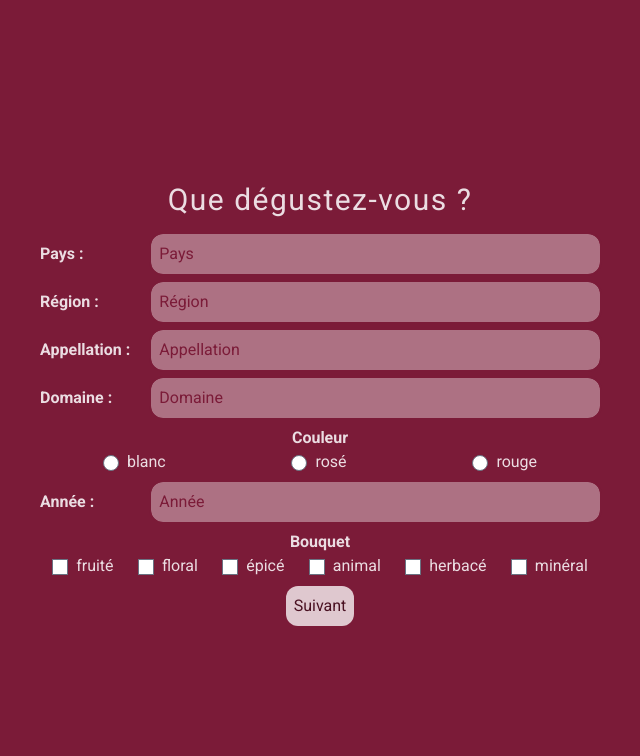
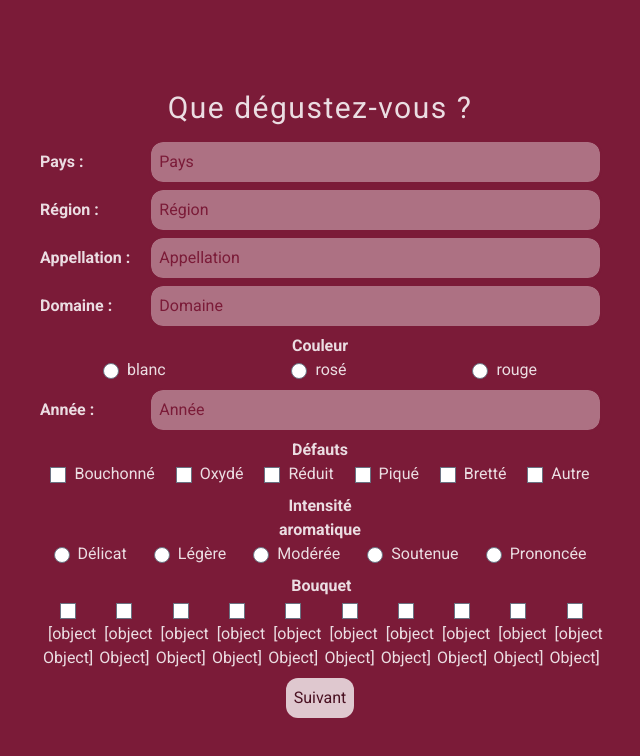
Before and after one commit to Hellharicot/grosflacon, an Angular app in the folder frontend/: page /new-tasting-note in a window 1280 px wide. Shown: the top 756 px of the page, without its empty margins (320-960 px from the left). Built offline with nearby package versions, Linux system fonts and the light colour scheme.

Commit message:
refactor: adds aroma data, redefines data interfaces and extracts form steps to separate file

```diff
--- /dev/null
+++ b/frontend/src/app/pages/new-tasting-note/formstep.ts
@@ -0,0 +1,214 @@
+export interface AromaSubFamily {
+  subfamily: string;
+  aromas: string[];
+}
+
+export interface AromaFamily {
+  family: string;
+  subfamilies?: AromaSubFamily[];
+  aromas?: string[];
+}
+
+export interface FormStep {
+  step: 'identifier' | 'sight' | 'nose' | 'structure' | 'palate';
+  type: 'input' | 'radio' | 'checkbox' | 'aroma-selector';
+  name: string;
+  placeholder: string;
+  value: string | string[];
+  opts?: string[] | AromaFamily[];
+}
+
+export const FORM_STEPS: FormStep[] = [
+  {
+    step: 'identifier',
+    type: 'input',
+    value: '',
+    name: 'country',
+    placeholder: 'Pays',
+  },
+  {
+    step: 'identifier',
+    type: 'input',
+    value: '',
+    name: 'region',
+    placeholder: 'Région',
+  },
+  {
+    step: 'identifier',
+    type: 'input',
+    value: '',
+    name: 'appellation',
+    placeholder: 'Appellation',
+  },
+  {
+    step: 'identifier',
+    type: 'input',
+    value: '',
+    name: 'property',
+    placeholder: 'Domaine',
+  },
+  {
+    step: 'identifier',
+    type: 'radio',
+    value: '',
+    name: 'color',
+    placeholder: 'Couleur',
+    opts: ['blanc', 'rosé', 'rouge'],
+  },
+  {
+    step: 'identifier',
+    type: 'input',
+    value: '',
+    name: 'year',
+    placeholder: 'Année',
+  },
+  // nose
+  {
+    step: 'nose',
+    type: 'checkbox',
+    value: '',
+    name: 'faults',
+    placeholder: 'Défauts',
+    opts: ['Bouchonné', 'Oxydé', 'Réduit', 'Piqué', 'Bretté', 'Autre'],
+  },
+  {
+    step: 'nose',
+    type: 'radio',
+    value: '',
+    name: 'aromatic intensity',
+    placeholder: 'Intensité aromatique',
+    opts: ['Délicat', 'Légère', 'Modérée', 'Soutenue', 'Prononcée'],
+  },
+  {
+    step: 'nose',
+    type: 'checkbox',
+    value: '',
+    name: 'aromas',
+    placeholder: 'Bouquet',
+    opts: [
+      {
+        family: 'Fruité',
+        subfamilies: [
+          {
+            subfamily: 'fruits rouges',
+            aromas: ['framboises', 'cassis', 'fraises', 'mûres'],
+          },
+          {
+            subfamily: 'fruits à pépins',
+            aromas: ['pomme', 'poire', 'coing'],
+          },
+          {
+            subfamily: 'fruits à noyau',
+            aromas: ['cerises', 'prunes', 'abricots', 'pêches'],
+          },
+          {
+            subfamily: 'agrumes',
+            aromas: ['citron', 'pamplemousse', 'orange', 'mandarine'],
+          },
+          {
+            subfamily: 'fruits exotiques',
+            aromas: ['ananas', 'mangue', 'fruit de la passion', 'litchi'],
+          },
+          {
+            subfamily: 'fruits secs',
+            aromas: [
+              'amandes',
+              'noisettes',
+              'noix',
+              'figues',
+              'dattes',
+              'pruneaux',
+            ],
+          },
+          {
+            subfamily: 'fruits confits',
+            aromas: [
+              'orange confite',
+              'citron confit',
+              'fruits rouges confits',
+            ],
+          },
+        ],
+      },
+
+      {
+        family: 'Floral',
+        aromas: [
+          'violette',
+          'rose',
+          'chèvrefeuille',
+          'jasmin',
+          "fleur d'oranger",
+          'tilleul',
+          'acacia',
+          'lavande',
+        ],
+      },
+      {
+        family: 'Végétal',
+        subfamilies: [
+          {
+            subfamily: 'herbacé',
+            aromas: [
+              'herbe coupée',
+              'menthe',
+              'verveine',
+              'thym',
+              'aneth',
+              'fougères',
+              'eucalyptus',
+            ],
+          },
+          {
+            subfamily: 'végétal sec',
+            aromas: [
+              'foin',
+              'tabac',
+              'thé noir',
+              'sous-bois',
+              'champignon',
+              'humus',
+            ],
+          },
+          {
+            subfamily: 'légumes',
+            aromas: ['poivron vert', 'asperge', 'tomate', 'fenouil'],
+          },
+          { subfamily: 'bois', aromas: ['cèdre', 'santal', 'chêne', 'pin'] },
+        ],
+      },
+      {
+        family: 'Épicé',
+        aromas: [
+          'vanille',
+          'poivre noir',
+          'poivre blanc',
+          'cannelle',
+          'réglisse',
+          'noix de muscade',
+          'clou de girofle',
+          'badiane',
+          'curry',
+        ],
+      },
+      { family: 'Confiserie', aromas: ['caramel', 'miel', "pâte d'amandes"] },
+      {
+        family: 'Toasté',
+        aromas: ['goudron', 'fumée', 'café', 'chocolat', 'caramel', 'grillé'],
+      },
+      {
+        family: 'Minéral',
+        aromas: [
+          'silex',
+          'craie',
+          'schiste',
+          'pierre à fusil',
+          'hydrocarbures',
+        ],
+      },
+      { family: 'Animal', aromas: ['cuir', 'musc'] },
+      { family: 'Lacté', aromas: ['beurre', 'yaourt'] },
+      { family: 'Fermentation', aromas: ['levures', 'pain', 'brioche'] },
+    ],
+  },
+];
--- a/frontend/src/app/pages/new-tasting-note/new-tasting-note.component.ts
+++ b/frontend/src/app/pages/new-tasting-note/new-tasting-note.component.ts
@@ -4,14 +4,7 @@ import { ReactiveFormsModule } from '@angular/forms';
 import { FormInputComponent } from '@app/components/form-input/form-input.component';
 import { FormRadioComponent } from '@app/components/form-radio/form-radio.component';
 import { FormCheckboxComponent } from '@app/components/form-checkbox/form-checkbox.component';
-
-interface FormStep {
-  type: 'input' | 'radio' | 'checkbox';
-  name: string;
-  placeholder: string;
-  value: string | string[];
-  opts?: string[];
-}
+import { FORM_STEPS } from './formstep';
 
 @Component({
   selector: 'app-new-tasting-note',
@@ -25,32 +18,7 @@ interface FormStep {
   styleUrl: './new-tasting-note.css',
 })
 export class NewTastingNoteComponent {
-  steps: FormStep[] = [
-    { type: 'input', value: '', name: 'country', placeholder: 'Pays' },
-    { type: 'input', value: '', name: 'region', placeholder: 'Région' },
-    {
-      type: 'input',
-      value: '',
-      name: 'appellation',
-      placeholder: 'Appellation',
-    },
-    { type: 'input', value: '', name: 'property', placeholder: 'Domaine' },
-    {
-      type: 'radio',
-      value: '',
-      name: 'color',
-      placeholder: 'Couleur',
-      opts: ['blanc', 'rosé', 'rouge'],
-    },
-    { type: 'input', value: '', name: 'year', placeholder: 'Année' },
-    {
-      type: 'checkbox',
-      value: '',
-      name: 'aromas',
-      placeholder: 'Bouquet',
-      opts: ['fruité', 'floral', 'épicé', 'animal', 'herbacé', 'minéral'],
-    },
-  ];
+  steps = FORM_STEPS;
 
   wineIdForm = new FormGroup({
     country: new FormControl<string>(''),
```
